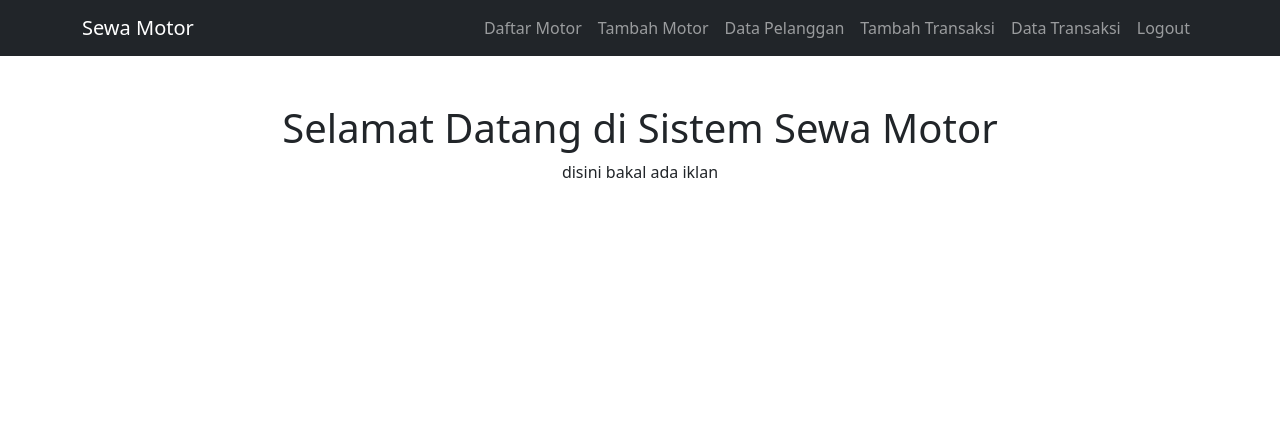
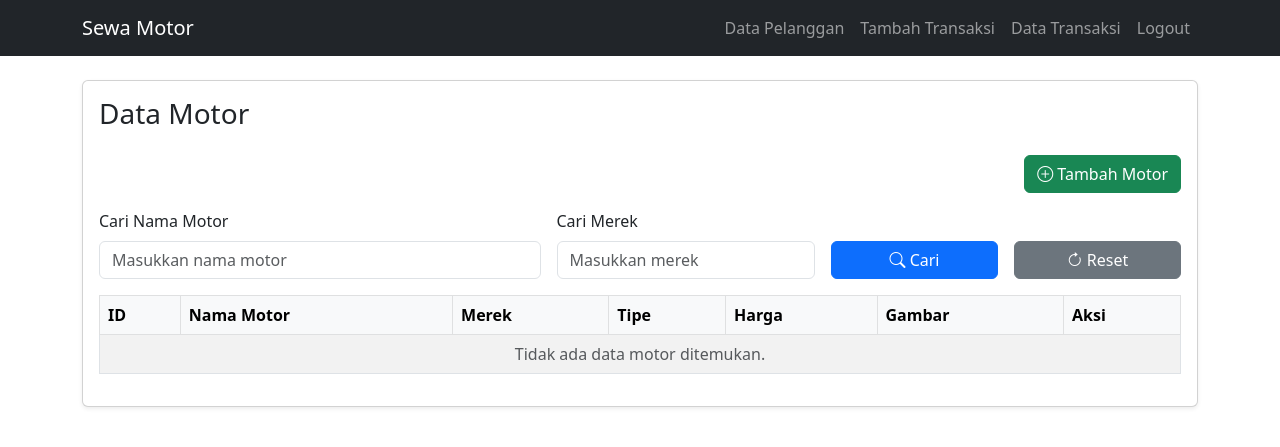
Before and after one commit to Helmy0-0/sewa-motor, a PHP site: page / in a window 1280 px wide. Shown: the top 447 px of the page. Run offline with PHP 8.4, Linux system fonts and the light colour scheme; a user stored in the database is signed in; data that the repository does not hold is empty.

Commit message:
debug index

```diff
--- a/src/daftar_motor.php
+++ b/src/daftar_motor.php
@@ -34,7 +34,7 @@ include 'nav.php';
 <div class="container mt-4">
     <div class="card shadow-sm">
         <div class="card-body">
-            <h3 class="card-title mb-4">Daftar Motor</h3>
+            <h3 class="card-title mb-4">Data Motor</h3>
 
             <!-- Tombol Tambah -->
             <div class="d-flex justify-content-end mb-3">
--- a/src/index.php
+++ b/src/index.php
@@ -5,7 +5,7 @@ if (!isset($_SESSION['username'])) {
     exit();
 }
 ?>
-
+<?php include 'daftar_motor.php' ?>
 <!DOCTYPE html>
 <html lang="en">
 <head>
@@ -16,12 +16,5 @@ if (!isset($_SESSION['username'])) {
 </head>
 <body>
 
-    <?php include 'nav.php'; ?>
-
-    <div class="container mt-5">
-        <h1 class="text-center">Selamat Datang di Sistem Sewa Motor</h1>
-        <p class="text-center">disini bakal ada iklan</p>
-    </div>
-
 </body>
 </html>
--- a/src/nav.php
+++ b/src/nav.php
@@ -8,12 +8,8 @@
         <div class="collapse navbar-collapse" id="navbarNav">
             <ul class="navbar-nav ms-auto">
 
-                <li class="nav-item">
-                    <a class="nav-link" href="daftar_motor.php">Daftar Motor</a>
-                </li>
-                <li class="nav-item">
-                    <a class="nav-link" href="tambah_motor.php">Tambah Motor</a>
-                </li>
+
+
                 <li class="nav-item">
                     <a class="nav-link" href="daftar_pelanggan.php">Data Pelanggan</a>
                 </li>
--- a/up.sql
+++ b/up.sql
@@ -45,5 +45,4 @@ CREATE TABLE pengguna (
   password varchar(100) NOT NULL
 );
 
--- Insert default user
 INSERT INTO pengguna (username, password) VALUES ('DB_USER', 'DB_PASSWORD');
```
Also changed, not shown: src/login.php (+10 -3 lines).
